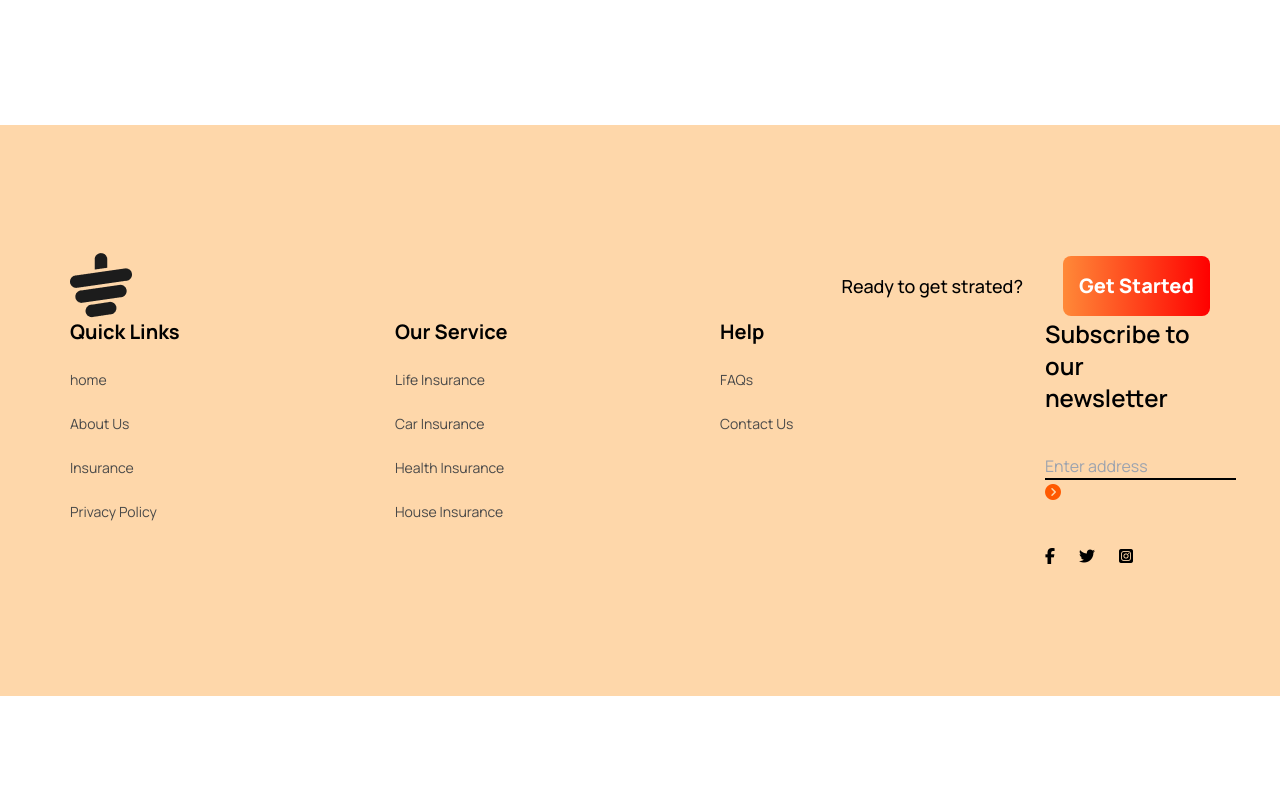
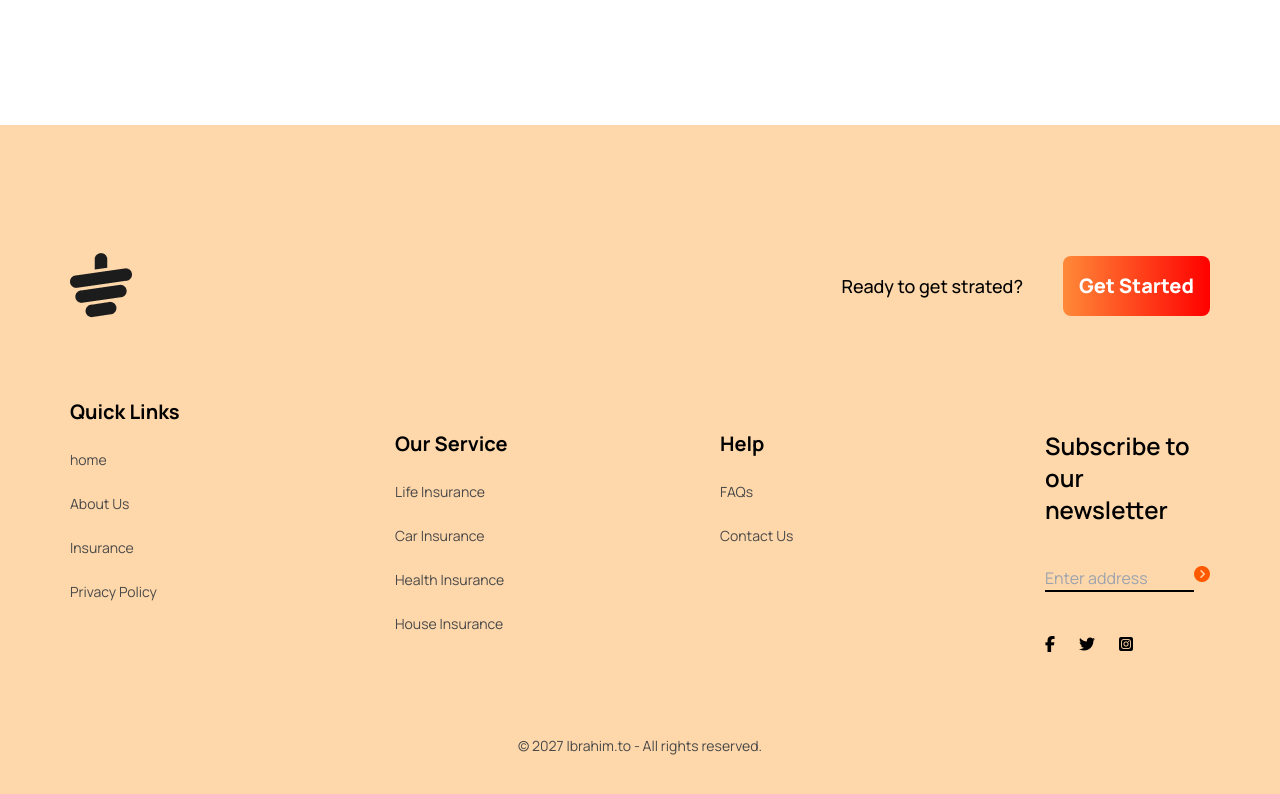
Before and after one commit to ibrahimaltr17/ph-tea-house, a plain HTML site: page index.html in a window 1280 px wide. Shown: the part 3399-4193 px from the top of the page. Before the commit the page ends 4095 px from the top, so only its background shows below. Drawn offline with nearby package versions, Linux system fonts and the light colour scheme.

Commit message:
Complete footer section

```diff
--- a/index.html
+++ b/index.html
@@ -212,7 +212,7 @@
         <!-- News and Event Section End -->
     </main>
     <footer class="mt-32 px-4 py-16 sm:py-32 bg-orange-200">
-        <div class="footer-container max-w-[1140px] m-auto">
+        <div class="footer-container max-w-[1140px] m-auto space-y-20">
             <!-- Get Start portion -->
             <div class="get-start flex justify-between items-center">
                 <div>
@@ -225,8 +225,8 @@
                     </button>
                 </div>
             </div>
-            <!--  -->
-            <div class="footer-content grid grid-cols-1 sm:grid-cols-2 md:grid-cols-4 gap-40">
+            <!-- Footer Menu -->
+            <div class="footer-content grid grid-cols-1 sm:grid-cols-2 space-y-8 md:grid-cols-4 md:gap-20 lg:gap-40">
                 <!-- Quick Links -->
                 <div class="quick-links text-[#494949] text-sm list-none space-y-6">
                     <h6 class="text-xl font-bold text-black">Quick Links</h6>
@@ -252,8 +252,8 @@
                 <!-- Subscribtion -->
                  <div class="subcribe space-y-10">
                     <h6 class="text-2xl font-semibold">Subscribe to our newsletter</h6>
-                    <div class="email">
-                        <input class="bg-transparent border-b-2 outline-none border-black" placeholder="Enter address" type="text">
+                    <div class="email flex">
+                        <input class="bg-transparent w-full border-b-2 outline-none border-black" placeholder="Enter address" type="text">
                         <i class="fa-solid fa-circle-chevron-right" style="color: #ff5900;"></i>
                     </div>
                     <div class="social-links flex gap-6">
@@ -263,6 +263,10 @@
                     </div>
                  </div>
             </div>
+            <!-- Footer Copyright -->
+            <div class="footer-copyright">
+                <p class="text-center text-[#494949] text-sm">© 2027 Ibrahim.to - All rights reserved.</p>
+            </div>
         </div>
     </footer>
 </body>
```
